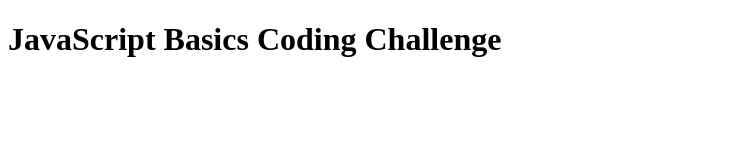
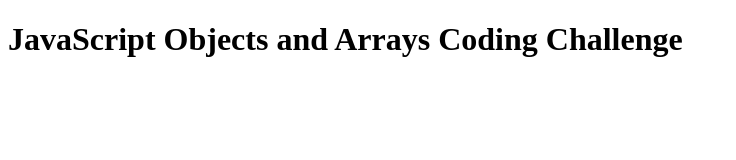
Before and after one commit to sip062022/Coding-Challenge-3, a plain HTML site: page index.html in a window 1280 px wide. Shown: the whole page, without its empty margins (0-736 px from the left). Drawn offline with Linux system fonts and the light colour scheme.

Commit message:
Title Change

```diff
--- a/index.html
+++ b/index.html
@@ -6,7 +6,7 @@
     <title>JavaScript Objects and Arrays Coding Challenge</title>
 </head>
 <body>
-    <h1>JavaScript Basics Coding Challenge</h1>
+    <h1>JavaScript Objects and Arrays Coding Challenge</h1>
     <script src="cc_3.js"></script>
 </body>
 </html>
```
